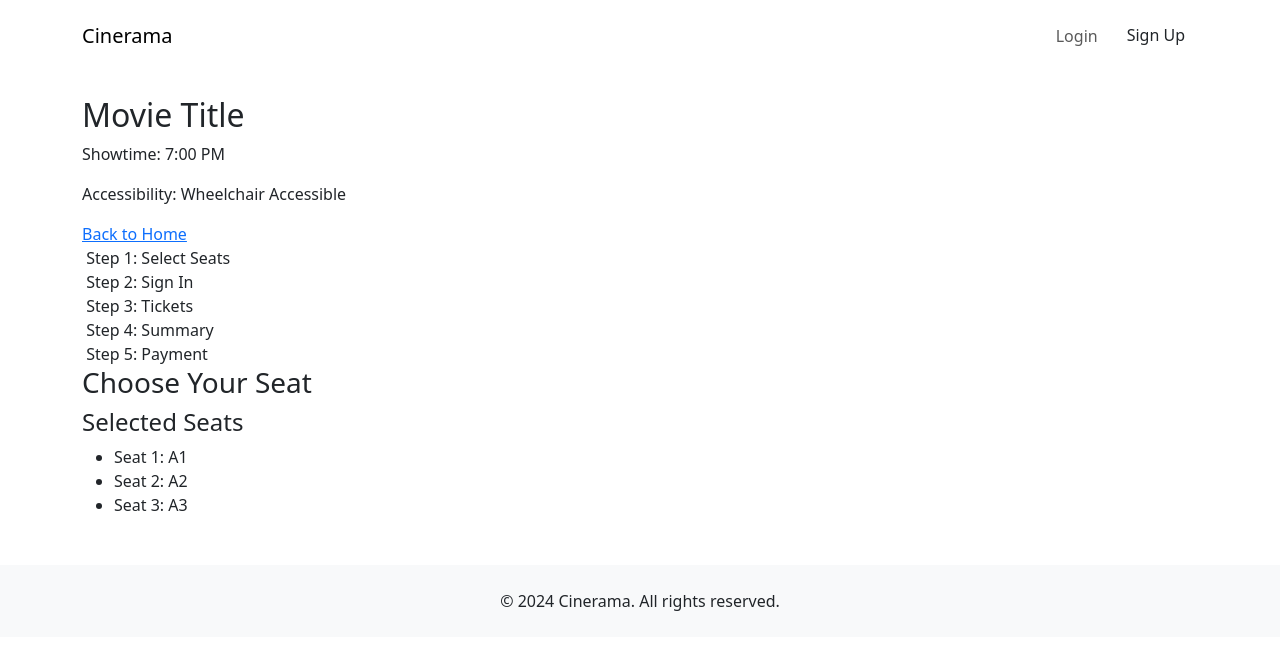
After one commit to jamesfowler-dev/cinerama, a Django app: template booking/templates/booking/booking.html in a window 1280 px wide. The commit adds this page. Shown: the top 650 px of the page. Run offline with Django 5.2, Linux system fonts and the light colour scheme; the template is opened without the code that fills it, so the values that code supplies are empty; parts of the project's set-up code (start-up, migrations or seed data) failed here and were passed over; some libraries are stand-ins or nearby versions.

Commit message:
Add booking page template and footer to base layout

```diff
--- /dev/null
+++ b/booking/templates/booking/booking.html
@@ -0,0 +1,75 @@
+{% extends "base.html" %}
+{% load static %}
+{% load crispy_forms_tags %}
+
+{% block title %}Booking{% endblock %}
+
+{% block content %}
+<div class="page-wrapper">
+    <div class="bookings-page">
+        <div class="ticket-header">
+            <section class="movie-summary">
+                <div class="movie-summary-wrapper">
+                    <div class="movie-title">
+                        <h2>Movie Title</h2>
+                    </div>
+                    <div class="movie-showtime">
+                        <p>Showtime: 7:00 PM</p>
+                    </div>
+                </div>
+                <div class="accessibility">
+                    <p>Accessibility: Wheelchair Accessible</p>
+                </div>
+            </section>
+            <div class="go-back-wrapper">
+                <a href="" class="go-back-link">
+                    <i class=""></i> Back to Home
+                </a>
+            </div>
+        </div>
+        <div class="progress-stepper">
+            <div class="step active">
+                <img src="">
+                <span>Step 1: Select Seats</span>
+            </div>
+            <div class="step">
+                <img src="">
+                <span>Step 2: Sign In</span>
+            </div>
+            <div class="step">
+                <img src="">
+                <span>Step 3: Tickets</span>
+            </div>
+            <div class="step">
+                <img src="">
+                <span>Step 4: Summary</span>
+            </div>
+            <div class="step">
+                <img src="">
+                <span>Step 5: Payment</span>
+            </div>
+        </div>
+
+        <!-- Choose your seat -->
+        <div class="seat-picker-title">
+            <h3>Choose Your Seat</h3>
+        </div>
+        <div class="seat-picker-container">
+            <div class="seat-picker">
+                <div class="seat-picker-map"></div>
+            </div>
+        </div>
+
+        <!-- Selected Seats Info -->
+        <div class="selected-seats-info">
+            <h4>Selected Seats</h4>
+            <ul>
+                <li>Seat 1: A1</li>
+                <li>Seat 2: A2</li>
+                <li>Seat 3: A3</li>
+            </ul>
+        </div>
+    </div>
+</div>
+
+{% endblock %}
--- a/templates/base.html
+++ b/templates/base.html
@@ -91,6 +91,13 @@
             </div>
         </main>
 
+        <!-- Footer -->
+        <footer class="footer mt-5 py-4 bg-light">
+            <div class="container text-center">
+                <p class="mb-0">&copy; 2024 Cinerama. All rights reserved.</p>
+            </div>
+        </footer>
+
         <!-- Bootstrap JS Bundle -->
         <script src="https://cdn.jsdelivr.net/npm/bootstrap@5.3.8/dist/js/bootstrap.bundle.min.js" integrity="sha384-FKyoEForCGlyvwx9Hj09JcYn3nv7wiPVlz7YYwJrWVcXK/BmnVDxM+D2scQbITxI" crossorigin="anonymous"></script>
 
```
